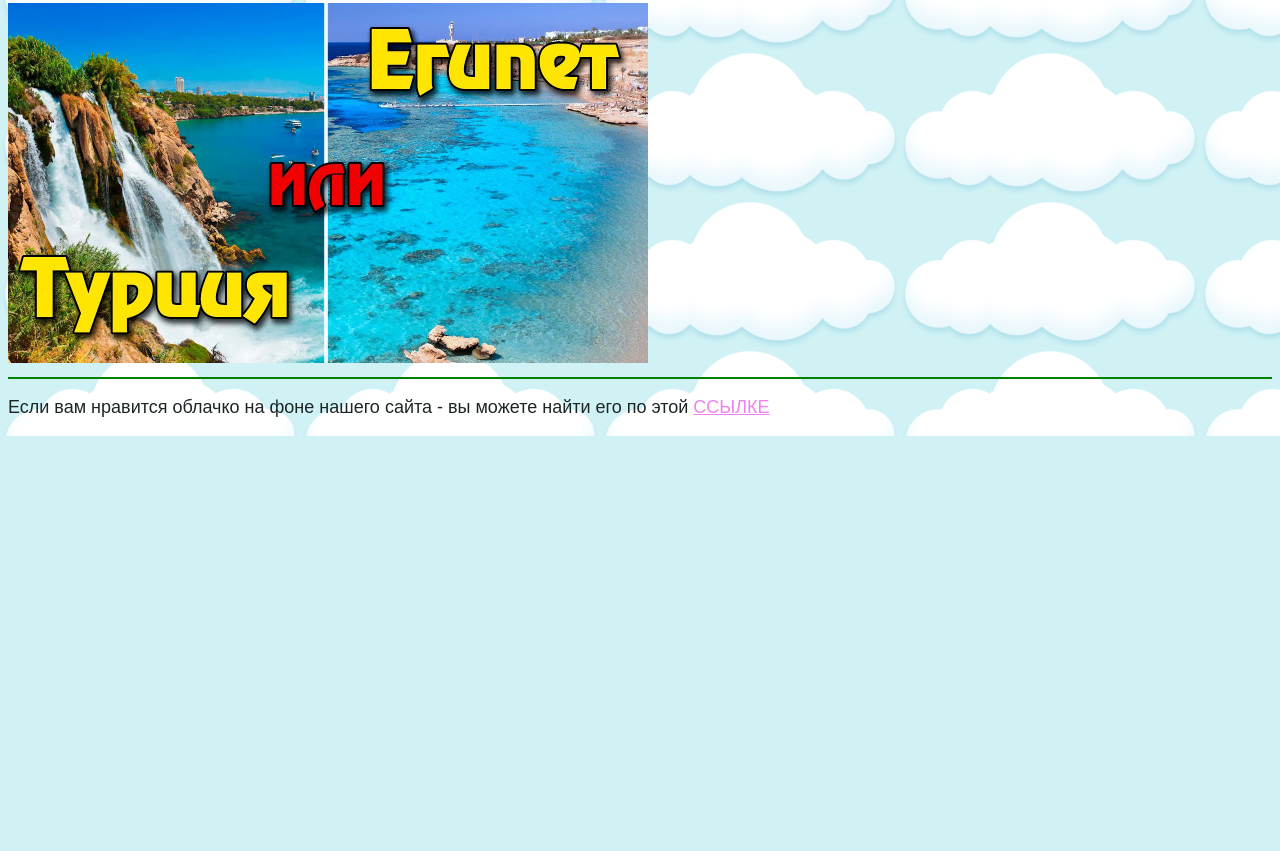
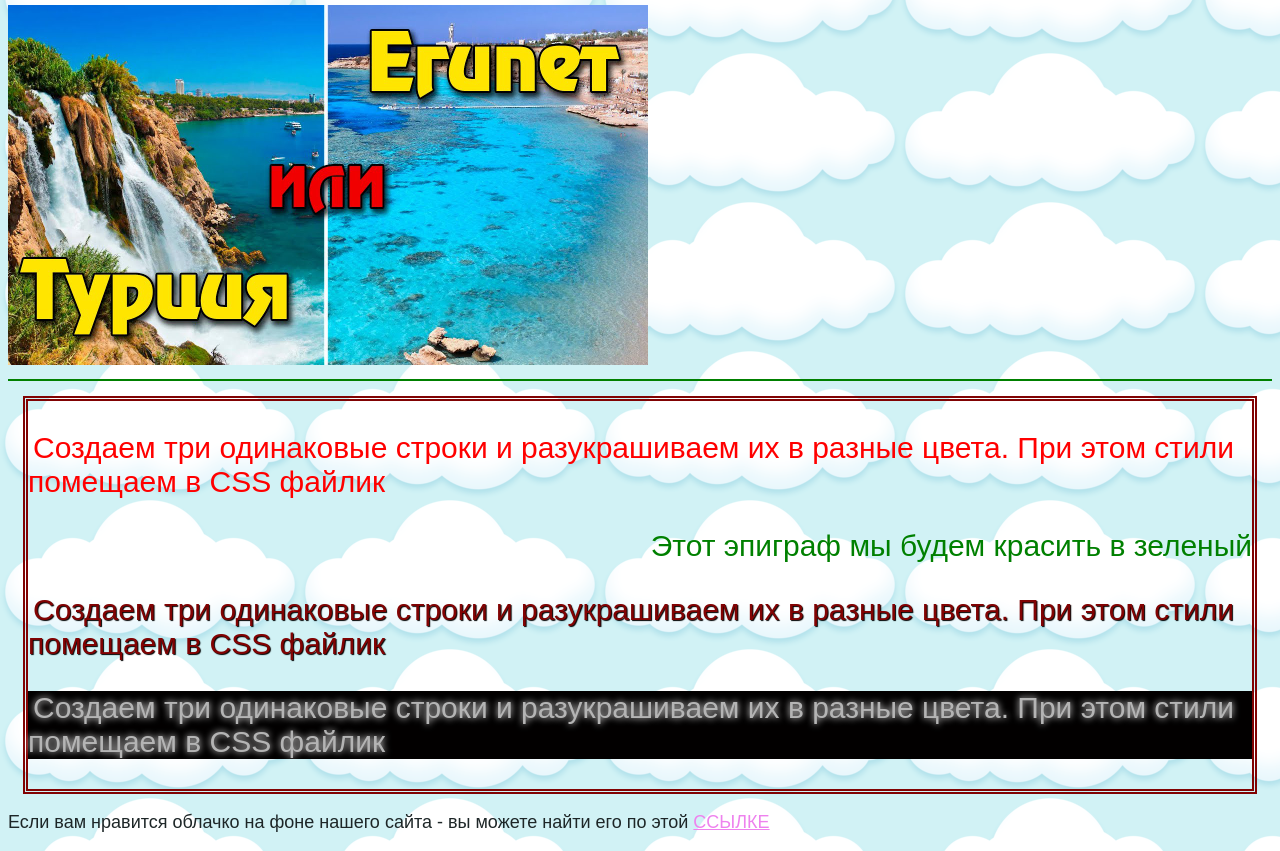
Before and after one commit to IamSofia2000/Webtek, a plain HTML site: page index.html in a window 1280 px wide. Shown: the part 1885-2736 px from the top of the page. Before the commit the page ends 2321 px from the top, so only its background shows below. Drawn offline with Linux system fonts and the light colour scheme.

Commit message:
Add third lab

```diff
--- a/index.html
+++ b/index.html
@@ -3,13 +3,30 @@
  <head>
   <title>Practice</title>
   <meta charset="utf-8">
+  <style>
+  div.third_lab {
+    font-size: 30px;
+    font-family: Arial, 'Times New Roman', Times, serif;
+    text-indent: 5px;
+    line-height: normal;
+  }
+
+  p.epigraph {
+    text-indent: 10px;
+  }
+
+  li.button {
+    /*Переопределяем padding для одного конкретного li*/
+    padding-left: 210px;
+  }
+  </style>
   <link href="styles.css" rel="stylesheet">
  </head>
  <body background="images/Cloud.png" bgcolor="#D1F2F5" text="1D2627" link="violet">
   <font size="4" face="Arial">
   <p align="center"><b>Оставь мне сообщение</b></p>
 
-  <p align="right"><em><font color="blue">О нас думают плохо лишь те, кто хуже нас, а те кто лучше нас... Им просто не до нас...</font></em></p>
+  <p class="epigraph"><em><font color="blue">О нас думают плохо лишь те, кто хуже нас, а те кто лучше нас... Им просто не до нас...</font></em></p>
 
   <p align="left"><u>Здравствуйте. Меня зовут Михаил и мне 27 годиков</u><br>
     <i>Оставьте</i> мне сообщение в ниже приведенной форме. Я его обязательно прочитаю (или нет)
@@ -106,6 +123,13 @@
   </map>
   <hr height="3ph" color="green">
 
+  <div class="third_lab">
+    <p class="first_row">Создаем три одинаковые строки и разукрашиваем их в разные цвета. При этом стили помещаем в CSS файлик</p>
+    <p class="epigraph">Этот эпиграф мы будем красить в зеленый</p>
+    <p class="second_row">Создаем три одинаковые строки и разукрашиваем их в разные цвета. При этом стили помещаем в CSS файлик</p>
+    <p class="third_row">Создаем три одинаковые строки и разукрашиваем их в разные цвета. При этом стили помещаем в CSS файлик</p>
+  </div>
+
   <p align="left">Если вам нравится облачко на фоне нашего сайта - вы можете найти его по этой <a href="images/Cloud.png">ССЫЛКЕ</a></p>
   </font>
  </body>
--- a/styles.css
+++ b/styles.css
@@ -11,6 +11,7 @@ button {
 
 form li + li {
     margin-top: 1em;
+    padding-left: 0px;
 }
 
 label {
@@ -28,17 +29,45 @@ textarea {
     height: 5em;
 }
 
-.button {
-    /* Выравним кнопки с их текстами-подсказками */
-    padding-left: 210px;
-}
-
 form {
     /* Расположим форму по центру страницы */
     margin: 0 auto;
     width: 40pc;
     /* Определим контур формы */
     padding: 1em;
-    border: 1px solid rgb(2, 0, 0);
+    border: 2px solid rgb(2, 0, 0);
     border-radius: 2em;
+    border-style: dotted;
 }
+
+p.epigraph {
+    color: green;
+    text-align: right;
+}
+
+p.first_row {
+    color: rgb(255, 0, 255);
+}
+
+p.first_row {
+    /*Наблюдаем свойство каскадности*/
+    color: red;
+}
+
+p.second_row {
+    color: rgb(129, 3, 3);
+    text-shadow: 1px 1px 1px rgb(0, 0, 0);
+}
+
+p.third_row {
+    background-color: rgb(2, 0, 0);
+    color: rgb(180, 180, 180);
+    /*Не уверена что это похоже на "блики"...*/
+    text-shadow: 0px 0px 7px rgb(255, 255, 255);
+}
+
+div.third_lab {
+    margin: 15px;
+    border: 5px rgb(129, 3, 3);
+    border-style: double;
+}
```
